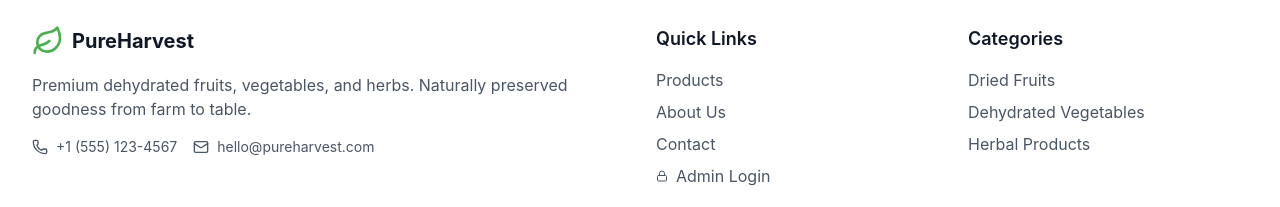
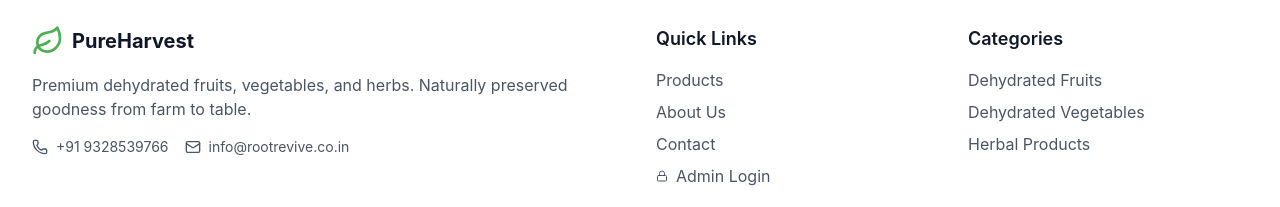
Before and after one commit to JD08JD/RootRevive, a React (Vite) app: page / in a window 1280 px wide. Shown: the part 1985-2192 px from the top of the page. Built offline with nearby package versions, Linux system fonts and the light colour scheme; no server answers; the database is empty.

Commit message:
home pang contact change

```diff
--- a/src/app/components/Footer.tsx
+++ b/src/app/components/Footer.tsx
@@ -20,11 +20,11 @@ export default function Footer() {
             <div className="flex gap-4 text-sm text-gray-600">
               <div className="flex items-center gap-2">
                 <Phone className="size-4" />
-                <span>+1 (555) 123-4567</span>
+                <span>+91 9328539766</span>
               </div>
               <div className="flex items-center gap-2">
                 <Mail className="size-4" />
-                <span>hello@pureharvest.com</span>
+                <span>info@rootrevive.co.in</span>
               </div>
             </div>
           </div>
@@ -63,7 +63,7 @@ export default function Footer() {
             <ul className="space-y-2 text-gray-600">
               <li>
                 <Link to="/products?category=fruits" className="hover:text-[#4CAF50] transition-colors">
-                  Dried Fruits
+                  Dehydrated Fruits
                 </Link>
               </li>
               <li>
```
